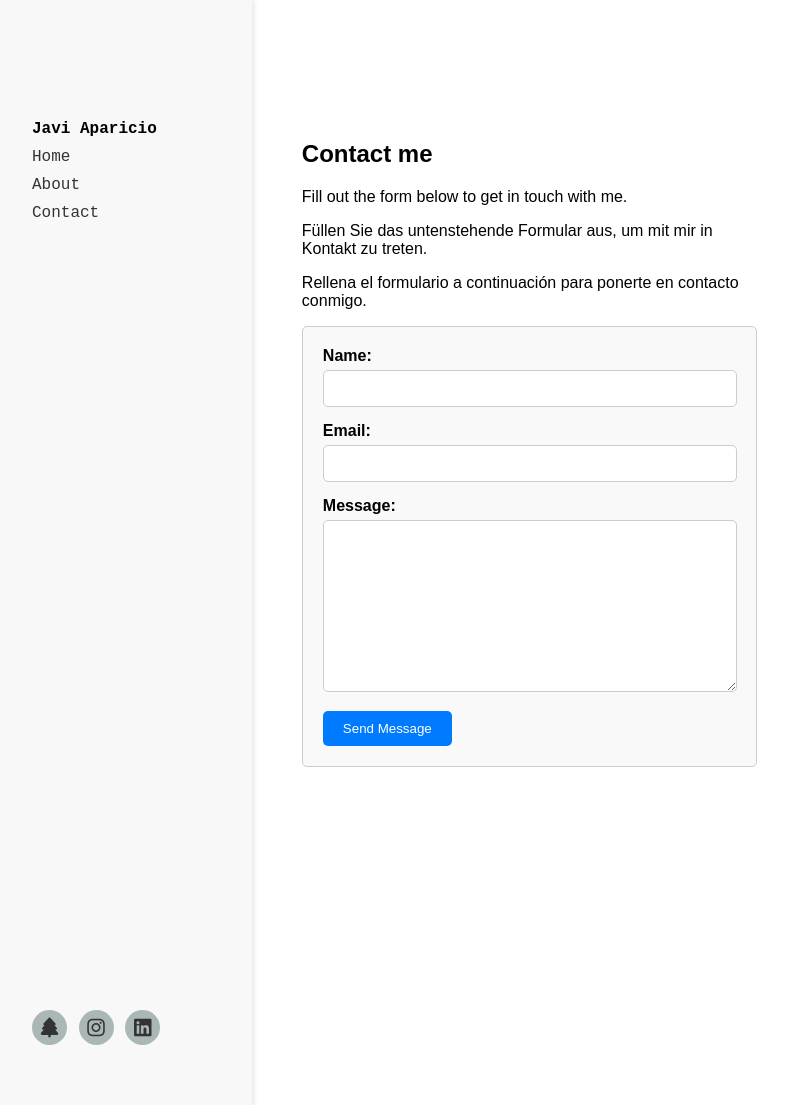
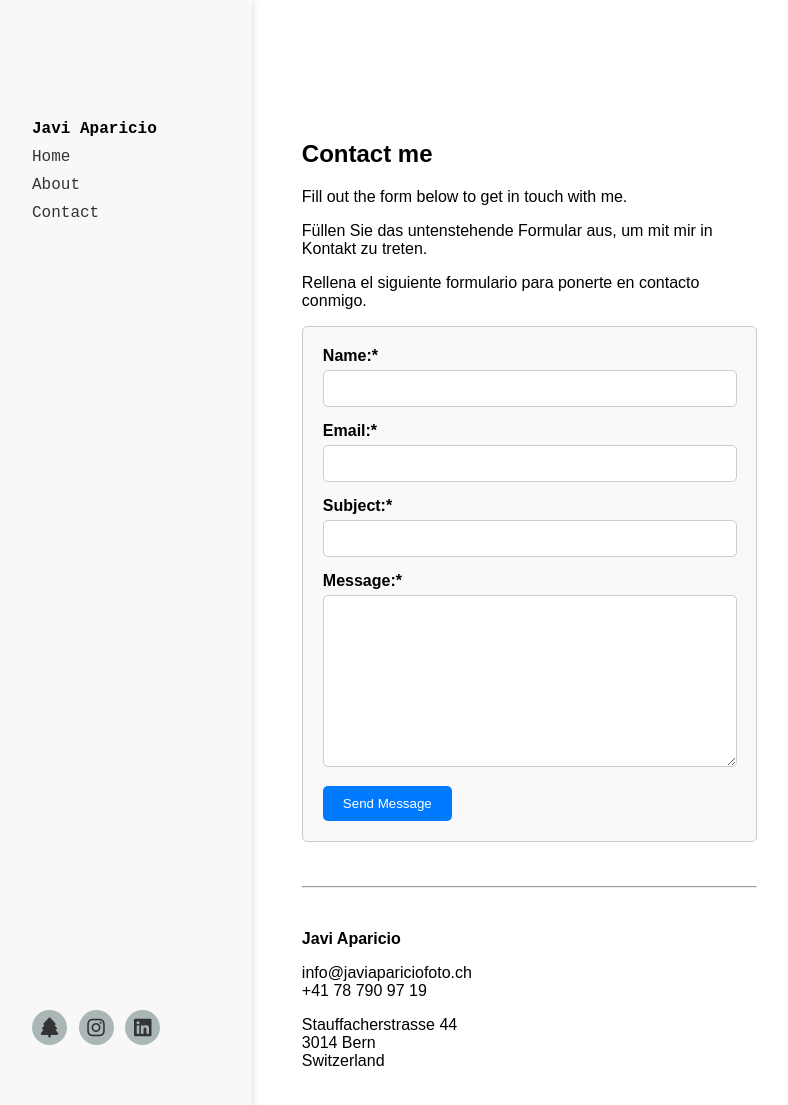
Before and after one commit to javiaparicio/javiaparicio.github.io, a Jekyll site: the page built from contact.md, in a window 1280 px wide and 1106 px high. Shown: the whole window, without its empty margins (48-836 px from the left). Built offline with Jekyll 4.4.1, drawn with Linux system fonts in a browser that asks for light colours.

Commit message:
Added personal details to contact page

```diff
--- a/contact.md
+++ b/contact.md
@@ -4,21 +4,25 @@ subtitle:
 layout: default
 description: Portrait photographer located in Bern, Switzerland
 ---
+
 <div class="contactme">
 <h2>Contact me</h2>
 
 <p>Fill out the form below to get in touch with me.</p>
 <p>Füllen Sie das untenstehende Formular aus, um mit mir in Kontakt zu treten.</p>
-<p>Rellena el formulario a continuación para ponerte en contacto conmigo.</p>
+<p>Rellena el siguiente formulario para ponerte en contacto conmigo.</p>
 
 <form action="{{ site.data.settings.contact_settings.form_action }}" method="POST">
-  <label for="name">Name:</label>
+  <label for="name">Name:*</label>
   <input type="text" id="name" name="name" required>
 
-  <label for="email">Email:</label>
+  <label for="email">Email:*</label>
   <input type="email" id="email" name="_replyto" required>
 
-  <label for="message">Message:</label>
+  <label for="subject">Subject:*</label>
+  <input type="text" id="subject" name="subject" required>
+
+  <label for="message">Message:*</label>
   <textarea id="message" name="message" rows="10" required></textarea>
 
   <input type="hidden" name="_subject" value="{{ site.data.settings.contact_settings.email_subject }}" />
@@ -26,4 +30,14 @@ description: Portrait photographer located in Bern, Switzerland
 
   <button type="submit">{{ site.data.settings.contact_settings.send_button_text }}</button>
 </form>
+<br>
+<br>
+<hr>
+<br>
+<p><strong>Javi Aparicio</strong></p>
+<p>info@javiapariciofoto.ch<br>
++41 78 790 97 19</p>
+<p>Stauffacherstrasse 44
+<br>3014 Bern
+<br>Switzerland</p>
 </div>
```
